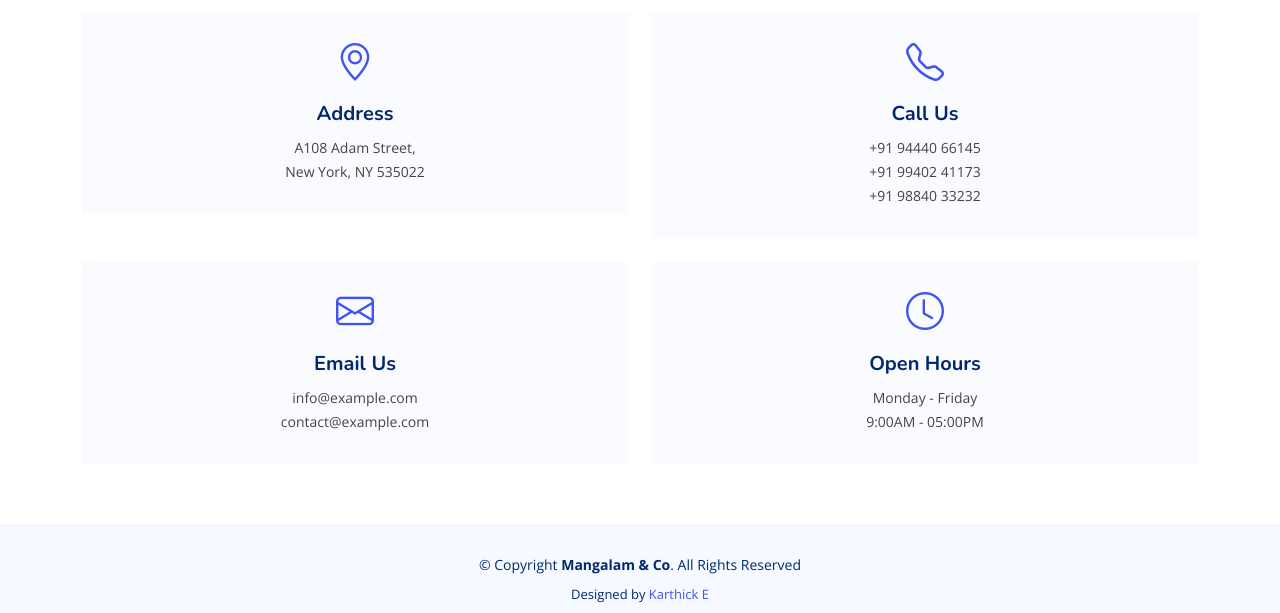
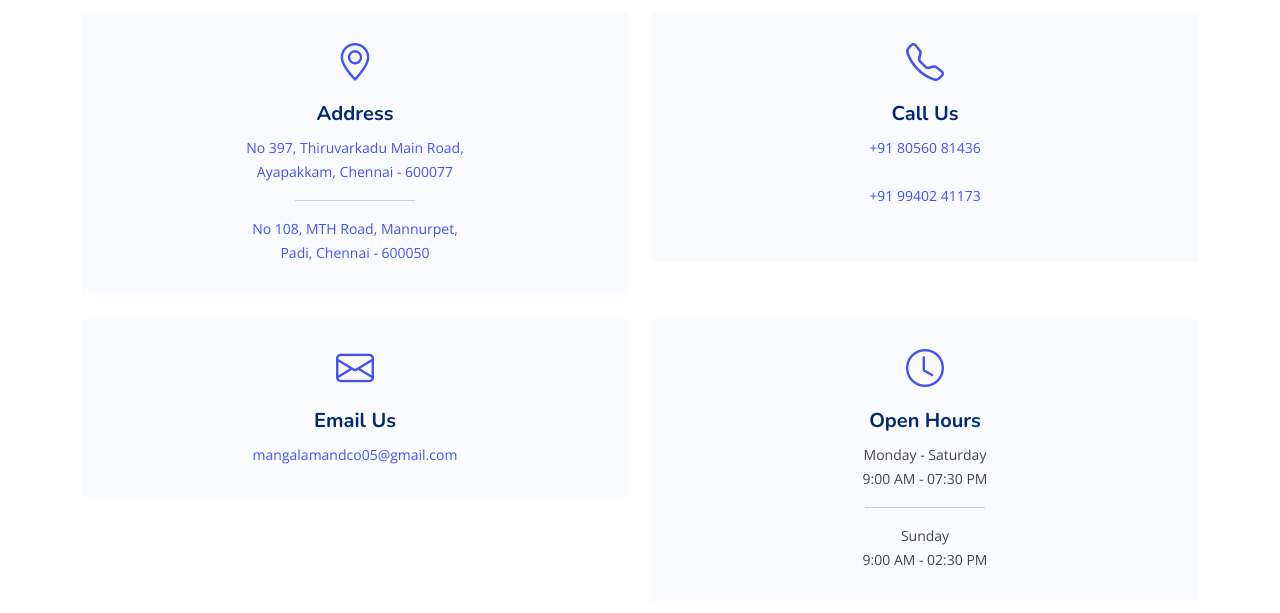
Before and after one commit to CRKarthick/mangalam-and-co, a plain HTML site: page index.html in a window 1280 px wide. Shown: the part 187-800 px from the top of the page. Drawn offline with nearby package versions, Linux system fonts and the light colour scheme.

Commit message:
actual contact details updated

```diff
--- a/index.html
+++ b/index.html
@@ -152,40 +152,54 @@
                 </header>
 
                 <div class="row gy-4">
-
                     <div class="col-lg-12">
-
                         <div class="row gy-4">
                             <div class="col-md-6" style="text-align: center;">
                                 <div class="info-box">
                                     <i class="bi bi-geo-alt"></i>
                                     <h3>Address</h3>
-                                    <p>A108 Adam Street,<br>New York, NY 535022</p>
+                                    <a
+                                        href="https://www.google.com/maps/place/13%C2%B005'49.9%22N+80%C2%B007'43.1%22E/@13.0971937,80.1264429,17z/data=!3m1!4b1!4m4!3m3!8m2!3d13.0971937!4d80.1286316?hl=en&entry=ttu">
+                                        <p>No 397, Thiruvarkadu Main Road, <br>Ayapakkam, Chennai - 600077</p>
+                                    </a>
+                                    <hr style="width: 120px; margin-left: auto; margin-right: auto">
+                                    <a
+                                        href="https://www.google.com/maps/place/13%C2%B005'53.4%22N+80%C2%B010'29.7%22E/@13.0981684,80.1727228,17z/data=!3m1!4b1!4m4!3m3!8m2!3d13.0981684!4d80.1749115?hl=en&entry=ttu">
+                                        <p>No 108, MTH Road, Mannurpet, <br>Padi, Chennai - 600050</p>
+                                    </a>
                                 </div>
                             </div>
                             <div class="col-md-6" style="text-align: center;">
                                 <div class="info-box">
                                     <i class="bi bi-telephone"></i>
                                     <h3>Call Us</h3>
-                                    <p>+91 94440 66145<br>+91 99402 41173<br>+91 98840 33232</p>
+                                    <a href="tel:+91 80560 81436">
+                                        <p>+91 80560 81436</p>
+                                    </a><br>
+                                    <a href="tel:+91 99402 41173">
+                                        <p>+91 99402 41173</p>
+                                    </a><br>
                                 </div>
                             </div>
                             <div class="col-md-6" style="text-align: center;">
                                 <div class="info-box">
                                     <i class="bi bi-envelope"></i>
                                     <h3>Email Us</h3>
-                                    <p>info@example.com<br>contact@example.com</p>
+                                    <a href="mailto:mangalamandco05@gmail.com">
+                                        <p>mangalamandco05@gmail.com</p>
+                                    </a>
                                 </div>
                             </div>
                             <div class="col-md-6" style="text-align: center;">
                                 <div class="info-box">
                                     <i class="bi bi-clock"></i>
                                     <h3>Open Hours</h3>
-                                    <p>Monday - Friday<br>9:00AM - 05:00PM</p>
+                                    <p>Monday - Saturday<br>9:00 AM - 07:30 PM</p>
+                                    <hr style="width: 120px; margin-left: auto; margin-right: auto">
+                                    <p>Sunday<br>9:00 AM - 02:30 PM</p>
                                 </div>
                             </div>
                         </div>
-
                     </div>
 
                     <!-- <div class="col-lg-6">
```
